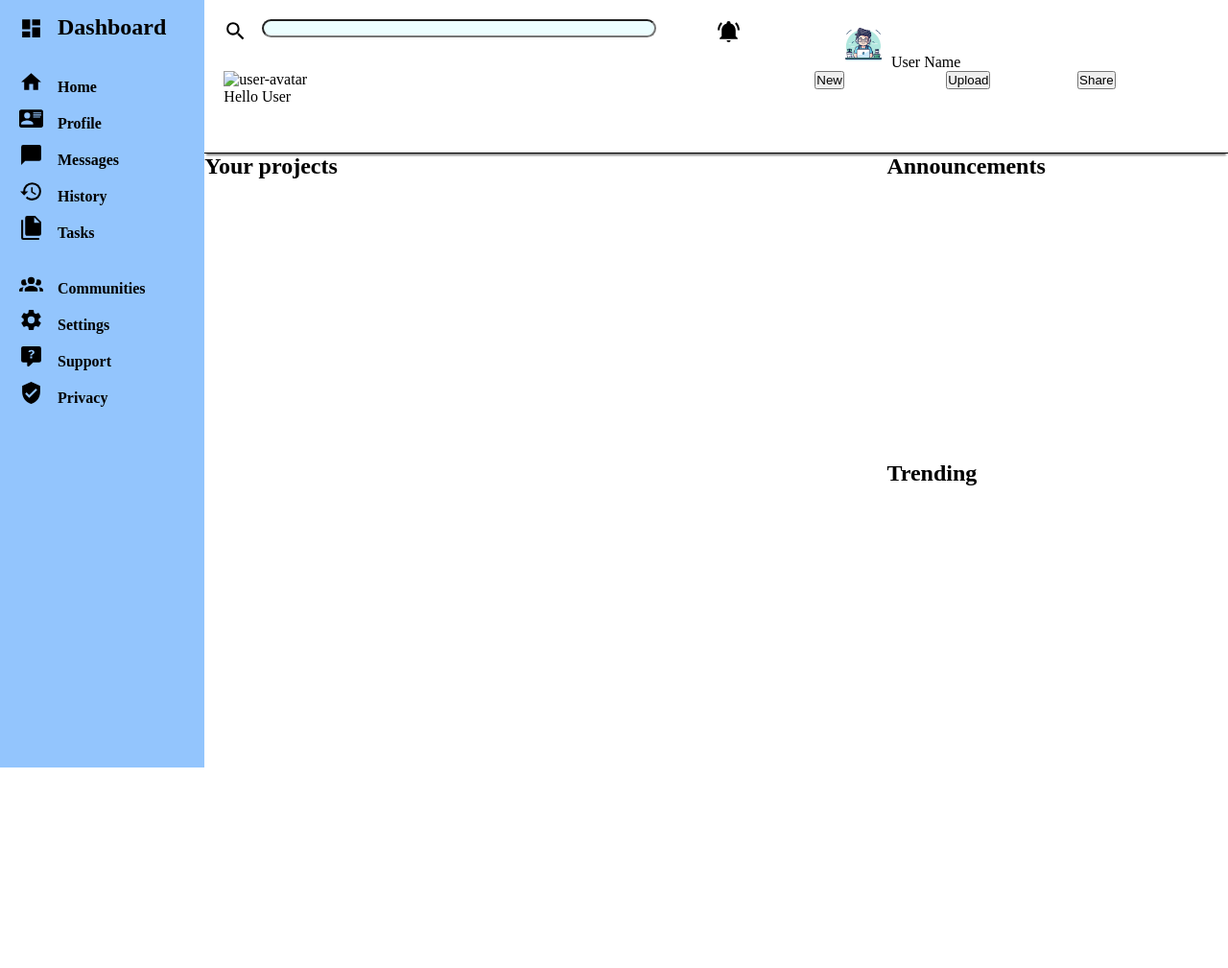
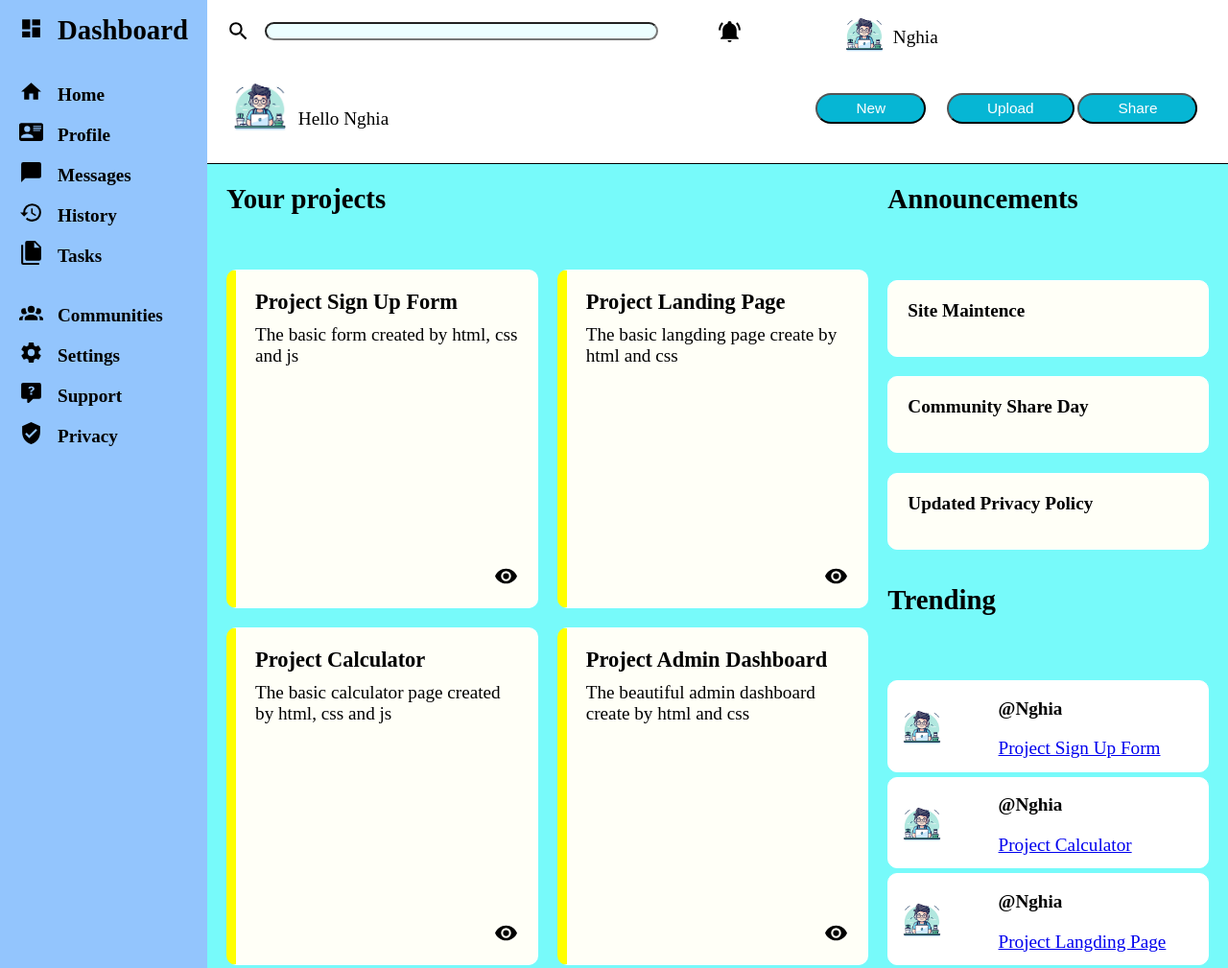
Before and after one commit to TranTrungNghiaDev/Project-Admin-Dashboard, a plain HTML site: page index.html in a window 1280 px wide. Shown: the top 1009 px of the page at 96% size. Before the commit the page ends 800 px from the top, so only its background shows below. Drawn offline with Linux system fonts and the light colour scheme.

Commit message:
Change header, main style
Change  grid, positons of header, main style

```diff
--- a/index.html
+++ b/index.html
@@ -23,14 +23,14 @@
                 <button>
                     <img src="./icons/avatar.avif" alt="user-avatar">
                 </button>
-                <span>User Name</span>
+                <span>Nghia</span>
             </section>
         </section>
 
         <section id="menu-bar">
             <section id="welcome-user">
-                <img alt="user-avatar">
-                <p>Hello User</p>
+                <img src="./icons/avatar.avif" alt="user-avatar">
+                <span>Hello Nghia</span>
             </section>
 
             <section id="buttons-list">
@@ -55,27 +55,80 @@
     <main id="main">
         <section id="projects">
             <h2>Your projects</h2>
-            <article></article>
-            <article></article>
-            <article></article>
-            <article></article>
-            <article></article>
-            <article></article>
+            <article>
+                <h3>Project Sign Up Form</h3>
+                <p>The basic form created by html, css and js</p>
+                <a href="https://github.com/TranTrungNghiaDev/Project-Sign-up-Form">
+                    <img src="./icons/view-page.svg" alt="go-to-page" class="view-page">
+                </a>
+            </article>
+            <article>
+                <h3>Project Landing Page</h3>
+                <p>The basic langding page create by html and css</p>
+                <a href="https://github.com/TranTrungNghiaDev/Project-Landing-Page" target="_blank">
+                    <img src="./icons/view-page.svg" alt="go-to-page" class="view-page">
+                </a>
+            </article>
+            <article>
+                <h3>Project Calculator</h3>
+                <p>The basic calculator page created by html, css and js</p>
+                <a href="https://github.com/TranTrungNghiaDev/Project-Calculator">
+                    <img src="./icons/view-page.svg" alt="go-to-page" class="view-page">
+                </a>
+            </article>
+            <article>
+                <h3>Project Admin Dashboard</h3>
+                <p>The beautiful admin dashboard create by html and css</p>
+                <a>
+                    <img src="./icons/view-page.svg" alt="go-to-page" class="view-page">
+                </a>
+            </article>
         </section>
 
         <section id="announcements">
             <h2>Announcements</h2>
-            <article></article>
-            <article></article>
-            <article></article>
+            <article>
+                <h4>Site Maintence</h4>
+            </article>
+            <article>
+                <h4>Community Share Day</h4>
+            </article>
+            <article>
+                <h4>Updated Privacy Policy</h4>
+            </article>
         </section>
 
         <section id="trending">
             <h2>Trending</h2>
-            <aticle></aticle>
-            <aticle></aticle>
-            <aticle></aticle>
-            <aticle></aticle>
+            <article>
+                <img src="./icons/avatar.avif" alt="author-avatar" class="author-avatar">
+                <h4>@Nghia</h4>
+                <p>
+                    <a href="https://github.com/TranTrungNghiaDev/Project-Sign-up-Form">
+                        Project Sign Up Form
+                    </a>
+                </p>
+            </article>
+
+            <article>
+                <img src="./icons/avatar.avif" alt="author-avatar" class="author-avatar">
+                <h4>@Nghia</h4>
+                <p>
+                    <a href="https://github.com/TranTrungNghiaDev/Project-Calculator">
+                        Project Calculator
+                    </a>
+                </p>
+            </article>
+
+            <article>
+                <img src="./icons/avatar.avif" alt="author-avatar" class="author-avatar">
+                <h4>@Nghia</h4>
+                <p>
+                    <a href="https://github.com/TranTrungNghiaDev/Project-Landing-Page">
+                        Project Langding Page
+                    </a>
+                </p>
+            </article>
         </section>
     </main>
     <aside id="dashboard">
--- a/styles.css
+++ b/styles.css
@@ -1,3 +1,7 @@
+:root {
+    font-size: 1.2rem;
+}
+
 * {
     box-sizing: border-box;
     margin: 0;
@@ -22,11 +26,9 @@ button:hover {
 body {
     display: grid;
     grid-template-columns: 1fr 5fr;
-    grid-template-rows: repeat(2, 1fr) 3fr;
+    grid-template-rows: 1fr 5fr;
     grid-template-areas: "dashboard header"
-    "dashboard main"
     "dashboard main";
-    height: 100vh;
 }
 
 ul {
@@ -47,6 +49,9 @@ ul {
     grid-template-rows: repeat(2, 1fr);
     grid-template-areas: "projects announcements"
     "projects trending";
+    padding: 20px;
+    gap: 20px;
+    background-color: #77fafa;
 }
 
 #dashboard {
@@ -95,30 +100,124 @@ ul {
     background-color: transparent;
 }
 
+#user-info {
+    position: relative;
+    bottom: 10px;
+}
+
 #user-info button {
     background-color: transparent;
     width: fit-content;
     border: none;
 }
 
-#user-info img {
+#user-info img , #welcome-user img{
+    display: inline-block;
     width: 50px;
 }
 
+#welcome-user img {
+    width: 70px;
+}
+
+#user-info span , #welcome-user span{
+    position: relative;
+    bottom: 15px;
+}
+
+#buttons-list {
+    display: grid;
+    align-items: center;
+}
+
+#buttons-list ul {
+    display: grid;
+    grid-template-columns: repeat(3, 1fr);
+    align-items: center;
+}
+
+#buttons-list button {
+    padding: 5px 40px;
+    border-radius: 20px;
+    background-color: #06b6d4;
+    color: white;
+    font-size: 0.8rem;
+}
+
 /* Main's child */
+main p {
+    margin-top: 10px;
+}
+
 #projects {
     display: grid;
     grid-area: projects;
+    grid-template-columns: repeat(2, 1fr);
+    grid-template-rows: 2fr repeat(2, 10fr);
+    gap: 20px;
+}
+
+#projects h2 {
+    grid-column: 1 / 3;
+}
+
+article {
+    border: 1px solid white;
+    background-color: #fffff7;
+    border-radius: 10px;
+    padding: 20px;
+}
+
+#projects article {
+    border-left: 10px solid yellow;
+    height: 200px;
+    position: relative;
+    height: 100%;
+}
+
+.view-page {
+    width: 25px;
+    height: 25px;
+    position: absolute;
+    bottom: 20px;
+    right: 20px;
 }
 
 #announcements {
     display: grid;
     grid-area: announcements;
+    grid-template-rows: repeat(4, 1fr);
+    gap: 5px;
+}
+
+#announcements article{
+    height: 80px;
 }
 
 #trending {
     display: grid;
     grid-area: trending;
+    grid-template-rows: repeat(4, 1fr);
+    gap: 5px;
+}
+
+#trending article {
+    background-color: white;
+    display: grid;
+    grid-template-columns: 1fr 2fr;
+    grid-template-rows: repeat(2, 1fr);
+    padding: 10px;
+    align-items: center;
+}
+
+.author-avatar {
+    height: 50px;
+    grid-row: 1/3;
+}
+
+#trending p {
+    grid-column: 2/ 3;
+    grid-row: 2/3;
 }
 
 /* Dashboard's child */
```
Also changed, not shown: icons/view-page.svg (added).
